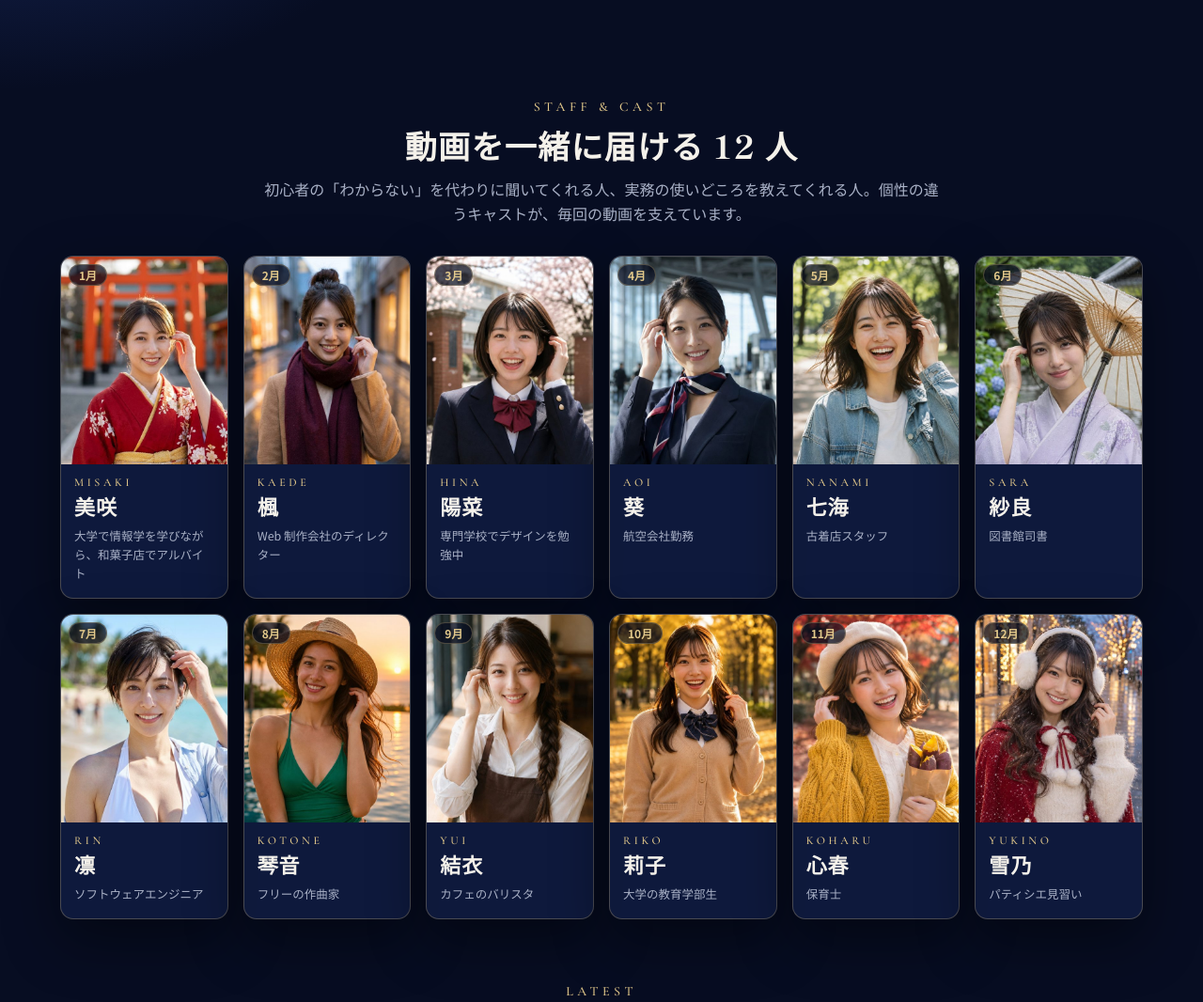
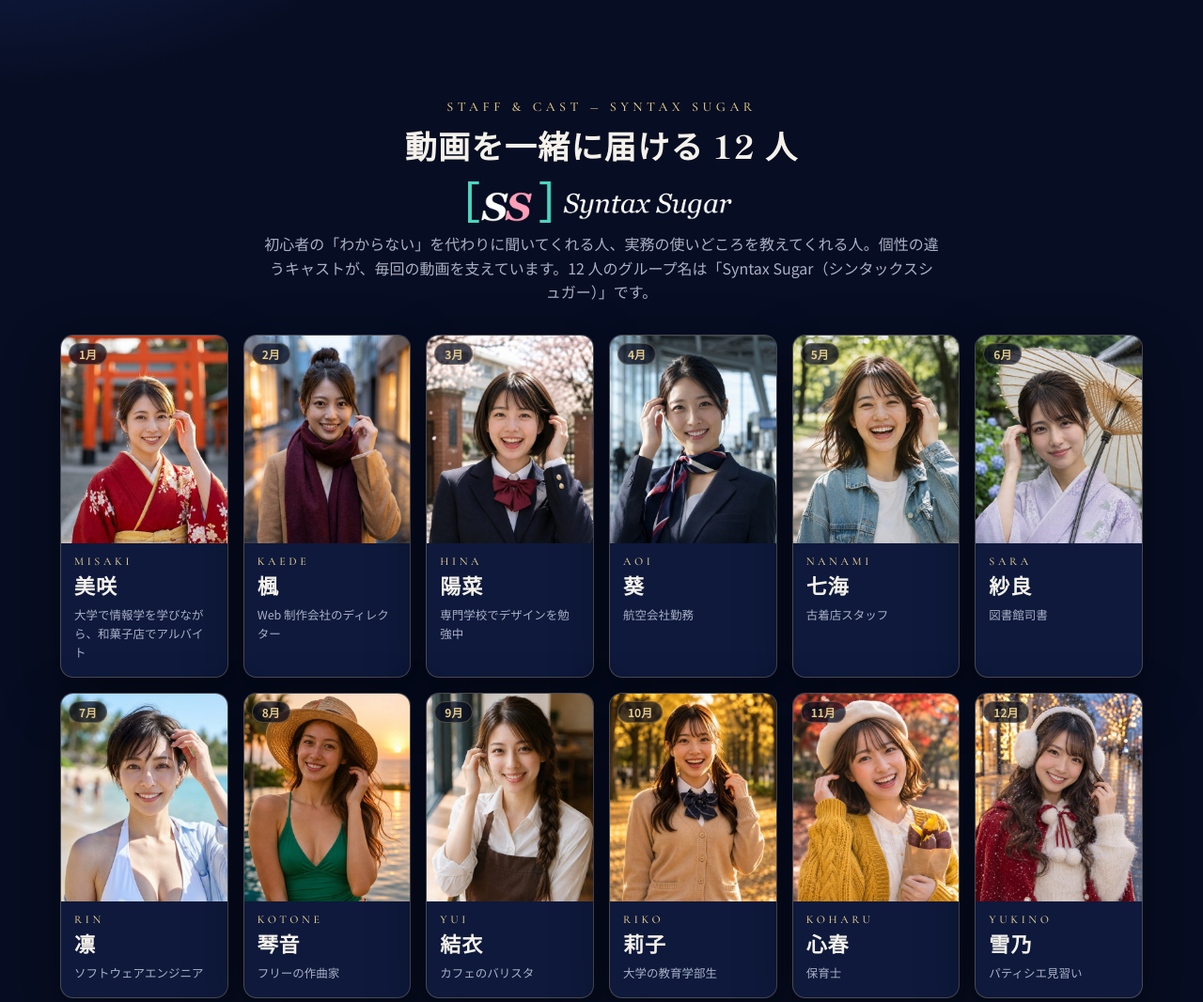
Before and after one commit to yaoyama30/HP, a plain HTML site: page index.html in a window 1280 px wide. Shown: the part 755-1821 px from the top of the page at 94% size. Drawn offline with nearby package versions, Linux system fonts and the light colour scheme.

Commit message:
カレンダーの画像を Syntax Sugar 版に更新、キャスト欄にグループ名とロゴを追加
Co-Authored-By: Claude Fable 5.2 <noreply@anthropic.com>

```diff
--- a/index.html
+++ b/index.html
@@ -63,9 +63,10 @@
 
       <section class="section" id="cast">
         <div class="section-header">
-          <p class="eyebrow">Staff &amp; Cast</p>
+          <p class="eyebrow">Staff &amp; Cast ― Syntax Sugar</p>
           <h2>動画を一緒に届ける 12 人</h2>
-          <p class="lede">初心者の「わからない」を代わりに聞いてくれる人、実務の使いどころを教えてくれる人。個性の違うキャストが、毎回の動画を支えています。</p>
+          <img class="ss-logo" src="assets/ss-full-dark.png" alt="Syntax Sugar（シンタックスシュガー）" loading="lazy" style="display:block;height:44px;width:auto;margin:14px auto 10px">
+          <p class="lede">初心者の「わからない」を代わりに聞いてくれる人、実務の使いどころを教えてくれる人。個性の違うキャストが、毎回の動画を支えています。12 人のグループ名は「Syntax Sugar（シンタックスシュガー）」です。</p>
         </div>
         <div class="cast-grid">
           <article class="cast-card">
@@ -243,7 +244,7 @@
           <p class="eyebrow">Present</p>
           <h2>2027年カレンダーをプレゼント</h2>
           <p class="lede">
-            キャスト 12 人が毎月登場する、めくって使う 2027 年カレンダー（PDF・A4／A3 対応）。
+            キャスト 12 人（Syntax Sugar）が毎月登場する、めくって使う 2027 年カレンダー（PDF・A4／A3 対応）。
             チャンネル登録と動画への「いいね」で応援してくださった方に、その場でお渡ししています。
           </p>
           <ol class="present-steps">
```
Also changed, not shown: assets/calendar-cover.jpg, assets/calendar-december.jpg, assets/calendar-july.jpg, assets/sample-december.jpg, assets/ss-full-dark.png (added), assets/ss-full-light.png (added).
